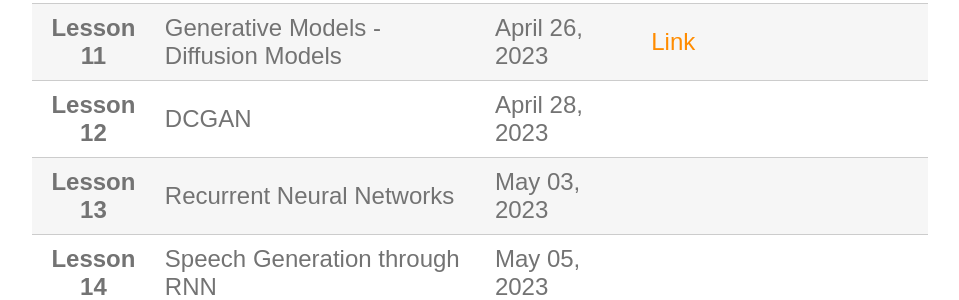
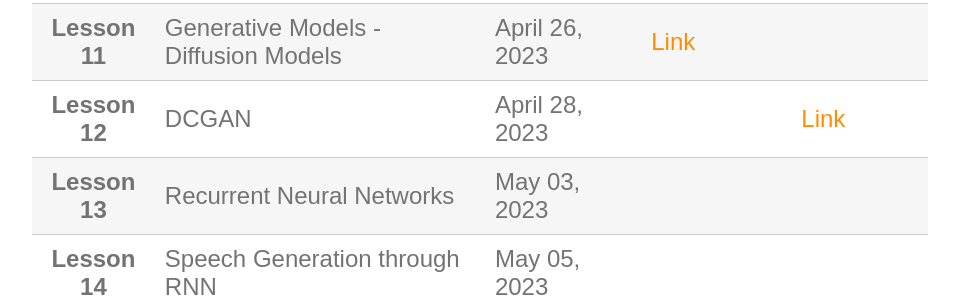
Before and after one commit to perceivelab/knowledge-discovery-course, a Jekyll site: the page built from lezioni.md, in a window 1280 px wide. Shown: the part 1217-1517 px from the top of the page, without its empty margins (160-1119 px from the left). Built offline with Jekyll 4.4.1, drawn with Linux system fonts in a browser that asks for light colours; our own code applies the rules of GitHub Pages for plain Markdown files.

Commit message:
Update lezioni.md

```diff
--- a/lezioni.md
+++ b/lezioni.md
@@ -16,7 +16,7 @@
 | **Lesson 9**      | Generative Models - VAE and GANs                        | April 19, 2023                 | [Link](https://drive.google.com/file/d/10MrcuOLBeABeHTS7ZVEev04pVJKly_LT/view?usp=sharing)   | |
 | **Lesson 10**      | Support to HW1                                    | April 19, 2023                 |    | |
 | **Lesson 11**     | Generative Models - Diffusion Models                        | April 26, 2023                 | [Link](https://drive.google.com/file/d/1R7m8K7xtVwiVrkj7NQg3UZWQ0fxaj0Si/view?usp=sharing)   | |
-| **Lesson 12**     | DCGAN                                             | April 28, 2023                 |    | |
+| **Lesson 12**     | DCGAN                                             | April 28, 2023                 |    | [Link](https://colab.research.google.com/drive/1vbu2D3auxnmnyrITSOPqXqOAEn71Ms5Y?usp=sharing)|
 | **Lesson 13**     | Recurrent Neural Networks                         | May 03, 2023                   |    | |
 | **Lesson 14**     | Speech Generation through RNN                     | May 05, 2023                   |    | |
 | **Lesson 15**     | Transformers and ChatGPT                          | May 10, 2023                   |    | |
```
